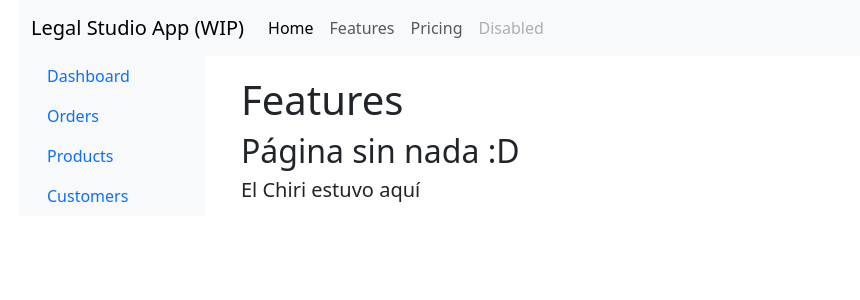
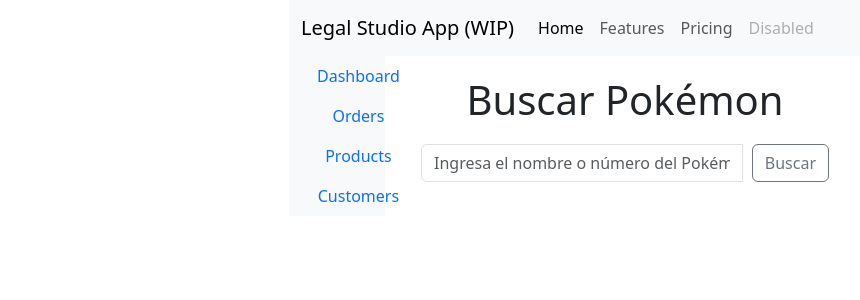
Before and after one commit to KukoCL/legal-studio-app, a Vue app: page /features in a window 1280 px wide. Shown: the top 300 px of the page, without its empty margins (63-923 px from the left). Built offline with nearby package versions, Linux system fonts and the light colour scheme; the HTML template or start-up script is replaced by a standard one.

Commit message:
Usando la PokeAPI

```diff
--- a/src/pages/FeaturesPage.vue
+++ b/src/pages/FeaturesPage.vue
@@ -1,7 +1,109 @@
 <template>
   <div class="container">
-    <h1>Features</h1>
-    <h2>Página sin nada :D</h2>
-    <h5>El Chiri estuvo aquí</h5>
+    <h1>Buscar Pokémon</h1>
+
+    <div class="search-container">
+
+      <div class="input-group mb-3">
+        <input type="text" v-model="query"
+        class="form-control"
+        placeholder="Ingresa el nombre o número del Pokémon"
+        aria-label="Ingresa el nombre o número del Pokémon"
+        aria-describedby="basic-addon2" >
+        <div class="input-group-append">
+          <button class="btn btn-outline-secondary"
+          type="button"
+          @click="searchPokemon">Buscar</button>
+        </div>
+      </div>
+    </div>
+
+    <div v-if="pokemon">
+      <h2>Información del Pokémon</h2>
+      <p><strong>Nombre:</strong> {{ pokemon.name }}</p>
+      <p><strong>ID:</strong> {{ pokemon.id }}</p>
+      <img :src="pokemon.sprites.front_default" :alt="pokemon.name" />
+    </div>
+
+    <p v-if="error" class="error">{{ error }}</p>
   </div>
 </template>
+
+<script>
+export default {
+  data() {
+    return {
+      query: '', // Entrada del usuario
+      pokemon: null, // Información del Pokémon
+      error: '', // Mensaje de error si algo falla
+    };
+  },
+  methods: {
+    async searchPokemon() {
+      if (!this.query.trim()) {
+        this.error = 'Por favor, ingresa un nombre o número válido.';
+        this.pokemon = null;
+        return;
+      }
+
+      this.error = '';
+      this.pokemon = null;
+
+      try {
+        // Llamado a la API con el nombre o número ingresado
+        const response = await fetch(
+          `https://pokeapi.co/api/v2/pokemon/${this.query.toLowerCase()}`
+        );
+
+        if (!response.ok) {
+          throw new Error(`No se encontró un Pokémon con "${this.query}"`);
+        }
+
+        const data = await response.json();
+        this.pokemon = data; // Guardar los datos del Pokémon
+      } catch (err) {
+        this.error = err.message || 'Hubo un error al buscar el Pokémon.';
+        console.error(err);
+      }
+    },
+  },
+};
+</script>
+
+<style>
+.container {
+  max-width: 600px;
+  margin: auto;
+  text-align: center;
+}
+
+.search-container {
+  margin: 20px 0;
+}
+
+input {
+  padding: 10px;
+  font-size: 16px;
+  width: calc(100% - 120px);
+  max-width: 400px;
+}
+
+button {
+  padding: 10px 20px;
+  font-size: 16px;
+  margin-left: 10px;
+  cursor: pointer;
+}
+
+img {
+  width: 150px;
+  height: auto;
+  margin-top: 20px;
+}
+
+.error {
+  color: red;
+  font-weight: bold;
+  margin-top: 20px;
+}
+</style>
```
Also changed, not shown: 1 other file (tests, documents, lock files or other folders).
